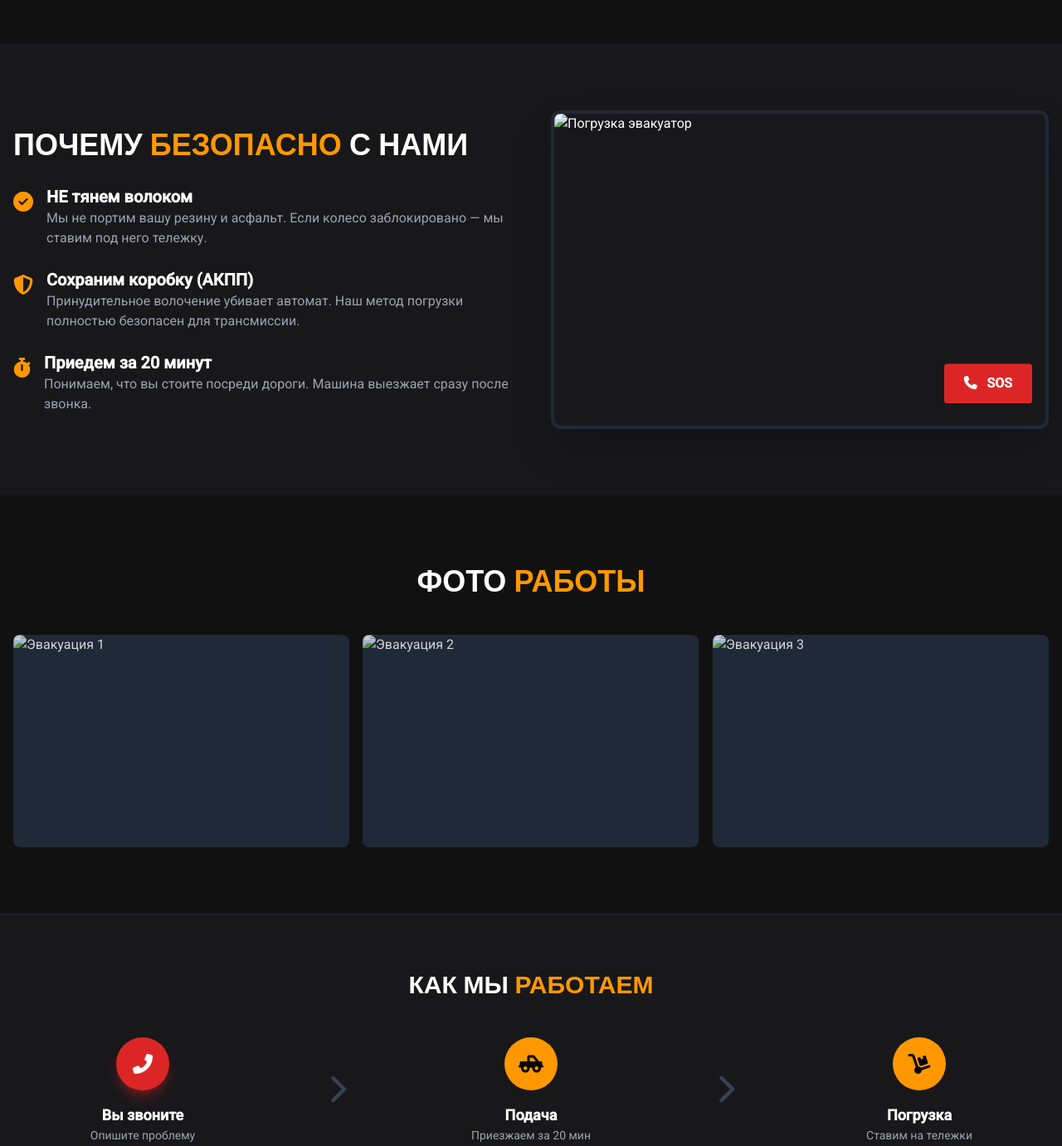
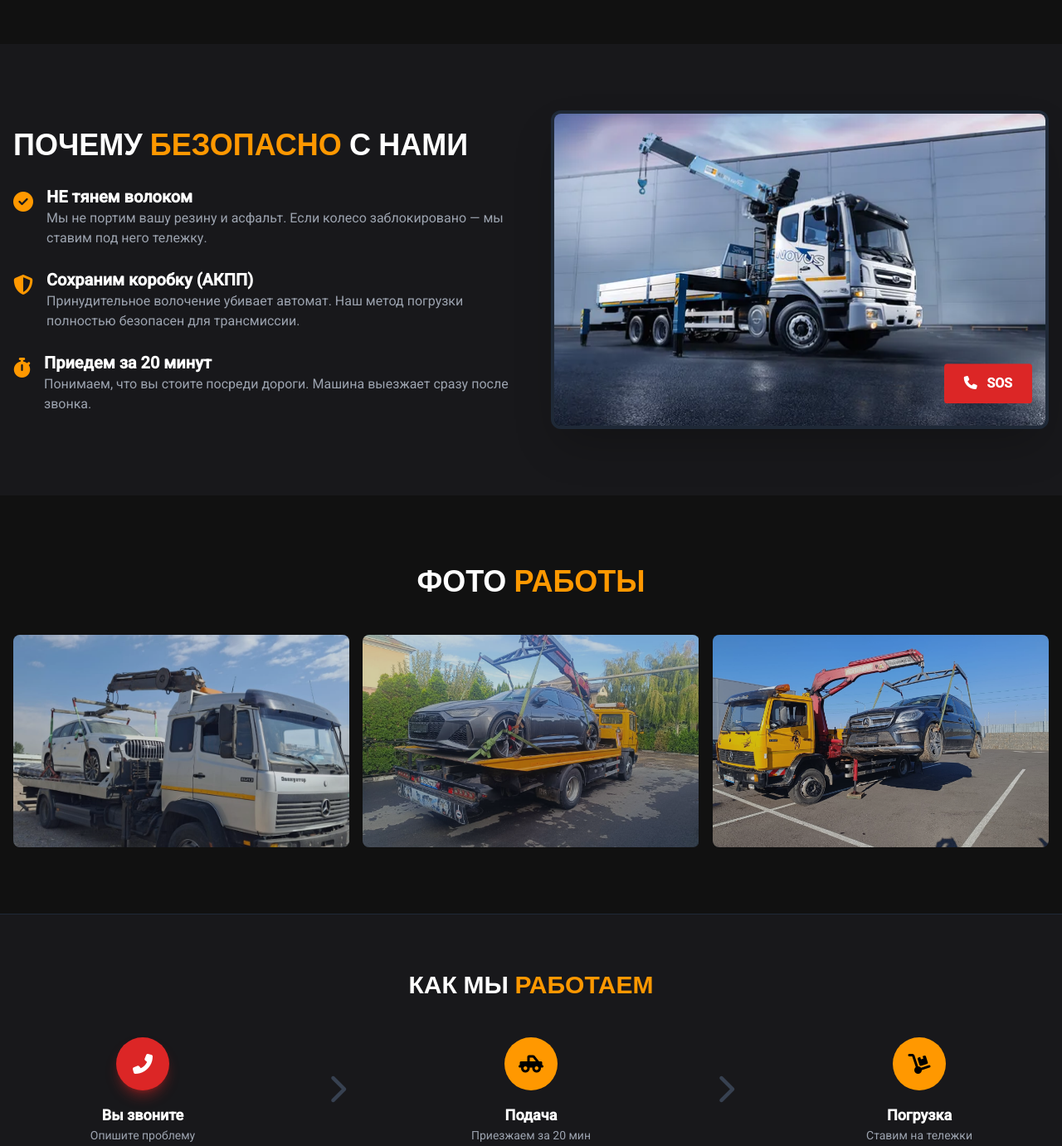
Before and after one commit to whoiam-777/evakuatorerzhan, a plain HTML site: page index.html in a window 1280 px wide. Shown: the part 1300-2681 px from the top of the page at 83% size. Drawn offline with nearby package versions, Linux system fonts and the light colour scheme.

Commit message:
Update index.html

```diff
--- a/index.html
+++ b/index.html
@@ -38,9 +38,9 @@
             text-transform: uppercase;
         }
 
-        /* Герой-секция */
+        /* Герой-секция: вернули images/main-bg.jpg */
         .hero-section {
-            background-image: linear-gradient(rgba(0, 0, 0, 0.8), rgba(0, 0, 0, 0.8)), url('images/tow-hero.jpg');
+            background-image: linear-gradient(rgba(0, 0, 0, 0.8), rgba(0, 0, 0, 0.8)), url('images/main-bg.jpg');
             background-attachment: fixed;
             background-position: center;
             background-repeat: no-repeat;
@@ -230,7 +230,7 @@
                     </ul>
                 </div>
                 <div class="relative h-96 rounded-xl overflow-hidden shadow-2xl border-4 border-gray-800" data-aos="fade-left">
-                    <img src="images/tow-about.jpg" alt="Погрузка эвакуатор" class="w-full h-full object-cover">
+                    <img src="images/about.jpg" alt="Погрузка эвакуатор" class="w-full h-full object-cover">
                     <div class="absolute bottom-4 right-4 bg-red-600 text-white px-6 py-3 font-bold rounded animate-bounce">
                         <i class="fas fa-phone mr-2"></i> SOS
                     </div>
@@ -244,13 +244,13 @@
             <h2 class="text-4xl font-bold text-center mb-12">Фото <span class="text-accent">Работы</span></h2>
             <div class="grid grid-cols-1 md:grid-cols-3 gap-4">
                 <div class="gallery-item h-64 rounded-lg bg-gray-800" data-aos="zoom-in">
-                    <img src="images/tow-1.jpg" class="w-full h-full object-cover opacity-80 hover:opacity-100" alt="Эвакуация 1">
+                    <img src="images/gallery-1.jpg" class="w-full h-full object-cover opacity-80 hover:opacity-100" alt="Эвакуация 1">
                 </div>
                 <div class="gallery-item h-64 rounded-lg bg-gray-800" data-aos="zoom-in" data-aos-delay="100">
-                    <img src="images/tow-2.jpg" class="w-full h-full object-cover opacity-80 hover:opacity-100" alt="Эвакуация 2">
+                    <img src="images/gallery-2.jpg" class="w-full h-full object-cover opacity-80 hover:opacity-100" alt="Эвакуация 2">
                 </div>
                 <div class="gallery-item h-64 rounded-lg bg-gray-800" data-aos="zoom-in" data-aos-delay="200">
-                    <img src="images/tow-3.jpg" class="w-full h-full object-cover opacity-80 hover:opacity-100" alt="Эвакуация 3">
+                    <img src="images/gallery-3.jpg" class="w-full h-full object-cover opacity-80 hover:opacity-100" alt="Эвакуация 3">
                 </div>
             </div>
         </div>
```
